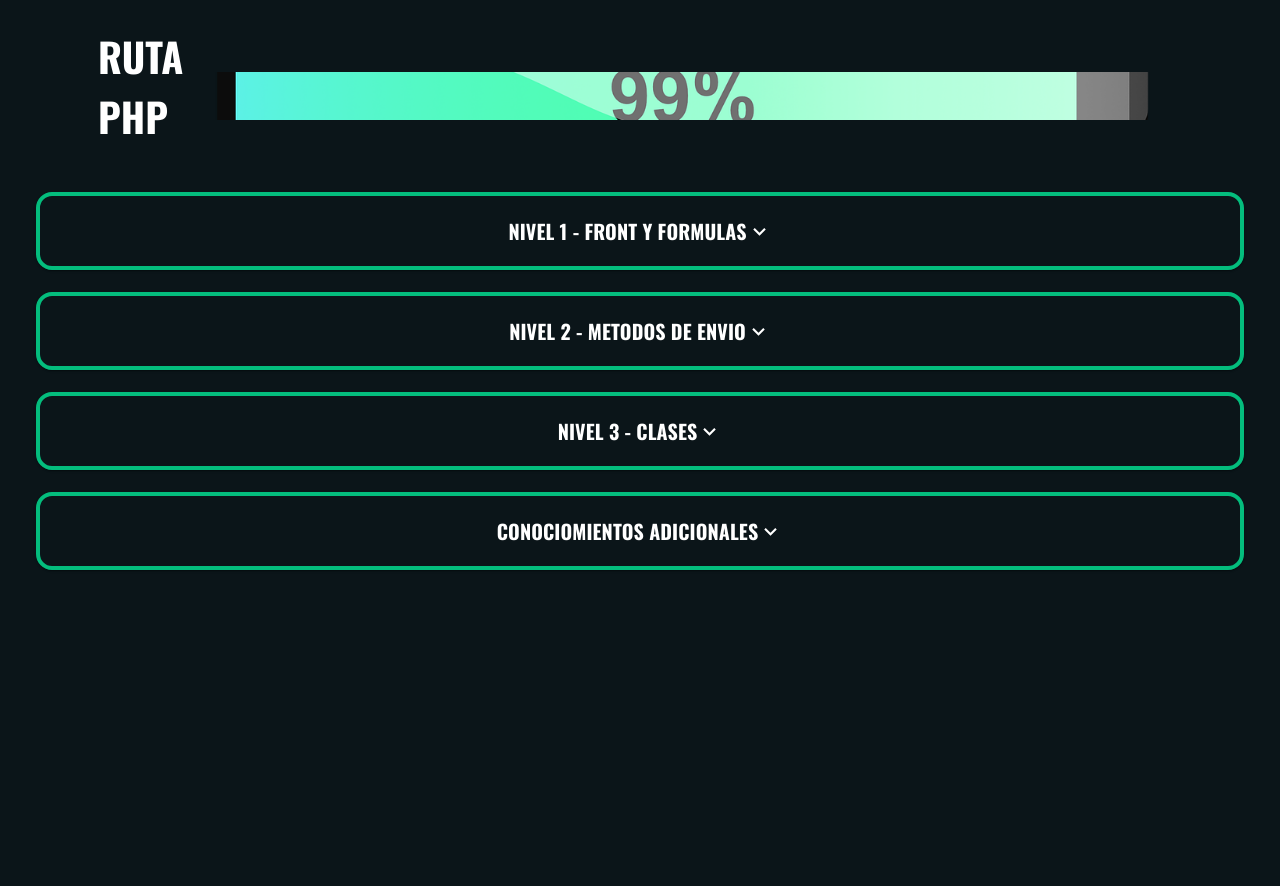
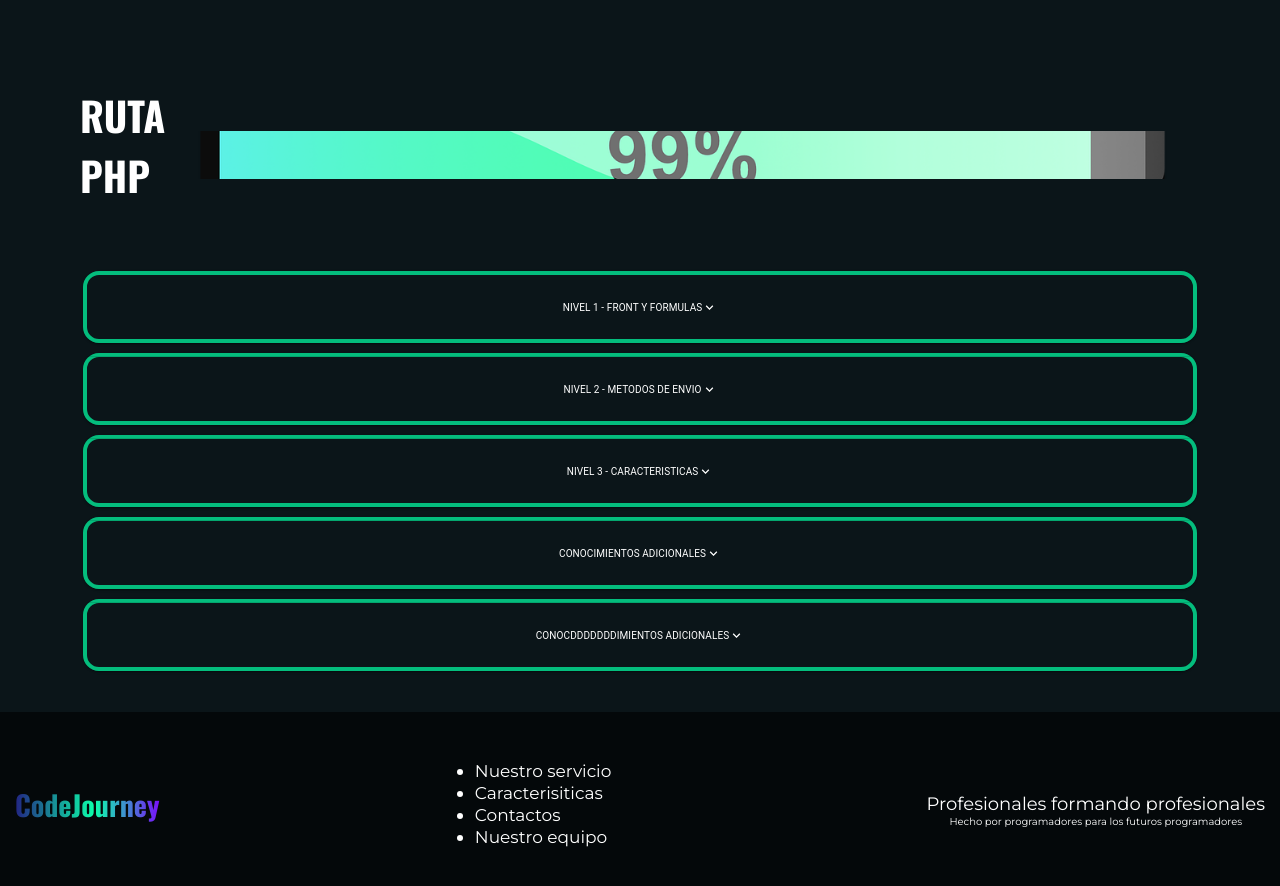
Before and after one commit to SofiDevO/proyecto--fullstack, a React (Vite) app in the folder frontend/CodeJourney/: page /ruta in a window 1280 px wide. Shown: the top 886 px of the page. Before the commit the page ends 800 px from the top, so only its background shows below. Built offline with nearby package versions, Linux system fonts and the light colour scheme.

Commit message:
se crea card-php

```diff
--- a/frontend/CodeJourney/src/pages/Rutas/Ruta.css
+++ b/frontend/CodeJourney/src/pages/Rutas/Ruta.css
@@ -1,6 +1,6 @@
 .ruta-container {
-  padding: 11px 18px;
-
+  padding: 11px 63px;
+  margin: 20px;
 }
 
 .title-container {
@@ -23,12 +23,38 @@
 
 }
 
+
+.ruta-accordion{
+   border-radius: 16px !important;
+  background-color: #00ffff00;
+  border: 4px solid #04BD7D;
+  padding: 8px 6px;
+
+
+}
+.ruta-accordion {
+  background-color: #00ffff00 !important;
+  display: flex;
+  align-items: center;
+  justify-content: center;
+  flex-direction: column;
+  margin-bottom: 10px;
+
+}
+
+.ruta-spanicon{
+  color: #fff;
+  font-size: 25px;
+}
+
 .ask-ruta {
   color: #fff;
   font-size: 20px;
   font-weight: bold;
   text-transform: uppercase;
   font-family: var(--main-font);
+  display: flex;
+  justify-content: center;
 }
 
 .text-ruta {
@@ -36,58 +62,23 @@
   font-size: 19px;
   font-weight: 500;
 }
+
 .container-info {
   display: flex;
   gap: 20%;
 }
-
-
 .level-list,
 .level-recommended {
-  flex: 1;
-  display: flex;
-  flex-direction: column;
-  align-items: center;
-}
-.subtitle-ruta {
-  font-size: var(--subtitle);
-  font-size: 20px;
-  font-weight: bold;
-  padding: 15px;
-}
-.check-ruta {
-  display: flex;
-  align-items: center;
-  justify-content: center;
-  gap: 10px;
-  border: 2px solid var(--primary-color);
-  border-radius: 5px;
-  width: 200px;
-  margin: 0 auto;
-  font-family: var(--main-font);
+flex: 1;
+display: flex;
+flex-direction: column;
+align-items: center;
 }
 
-.check-ruta input {
-  width: 20px;
-  height: 20px;
-  border-radius: 5px;
-  border: 2px solid var(--primary-color);
-  background-color: var(--primary-color);
-  cursor: pointer;
+.ruta-accordion-details{
+  padding: 0 12px;
 }
-@media screen and (max-width: 939px) {
-  .title-ruta {
-    padding: 5px 20px;
-  }
 
-  .ruta-container {
-    padding: 5px 20px;
-  }
-
-  .text-ruta {
-    font-size: 16px;
-  }
-}
 
 @media screen and (max-width: 768px) {
   .ask-ruta {
--- a/frontend/CodeJourney/src/pages/Rutas/Ruta.jsx
+++ b/frontend/CodeJourney/src/pages/Rutas/Ruta.jsx
@@ -1,199 +1,80 @@
 
+import * as React from "react";
 import Accordion from "@mui/material/Accordion";
 import AccordionSummary from "@mui/material/AccordionSummary";
 import AccordionDetails from "@mui/material/AccordionDetails";
 import Typography from "@mui/material/Typography";
 import ExpandMoreIcon from "@mui/icons-material/ExpandMore";
+
+import rutaData from "./rutaData"; // Import the data
 import "./Ruta.css";
-
+import "../../styles/global.css";
+import { Footer } from "../../components/footer/Footer";
 
 export const Ruta = () => {
   return (
-    <div className="ruta-container">
-    <div>
+    <>
+    <main>
       <div className="title-container">
-        <h1 className="title-ruta">ruta <br />php</h1>
+        <h1 className="title-ruta">
+          ruta <br />php
+        </h1>
         <img src="../img/loading/loading.png" alt="" />
-
-
-
-
-
       </div>
 
-
       <div className="ruta-container">
-        <Accordion
-          style={{
-            borderRadius: "16px",
-            backgroundColor: "#00ffff00",
-            border: "4px solid #04BD7D",
-            padding: "8px 6px",
-            display:"flex",
-            alignItems:"center",
-            justifyContent:"center",
-            flexDirection:"column",
-            spaceBetween:"space-between"
-          }}
+        <div></div>
+        <div>
+          {rutaData.map((section, index) => (
+            <Accordion key={index} className="ruta-accordion">
+              <AccordionSummary
+                expandIcon={<ExpandMoreIcon className="ruta-spanicon" />}
+                aria-controls={`panel${index + 1}a-content`}
+                id={`panel${index + 1}a-header`}
               >
-          <AccordionSummary
-            expandIcon={
-              <ExpandMoreIcon style={{ color: "#fff", fontSize: "25px" }} />
-            }
-            aria-controls="panel1a-content"
-            id="panel1a-header"
-          >
-            <Typography>
-              <div className="ask-ruta">
-              NIVEL 1 - Front y Formulas
-              </div>
-            </Typography>
+                <Typography className="ask-ruta">{section.title}</Typography>
               </AccordionSummary>
-          <AccordionDetails style={{padding:"0 12px"}}>
+              <AccordionDetails className="ruta-accordion-details">
                 <Typography>
                   <div className="text-ruta">
                     <div className="container-info">
                       <div className="level-list">
                         <ul>
-        <li>Conocimiento de los tipos primitivos</li>
-        <li>Declaración de variables, considerando los diferentes tipos</li>
-        <li>Uso de estructuras condicionales ('if', 'else')</li>
-        <li>Conocimiento de los operadores de asignación y comparación</li>
-        <li>Uso de estructuras de repetición y bucles ('while', 'for')</li>
-        <li>Uso de funciones, paso de parámetros y argumentos</li>
-        <li>Manipulación de métodos</li>
-        <li>Manipulación de arrays y listas</li>
+                          {section.content.map((item, i) => (
+                            <li key={i}>{item}</li>
+                          ))}
                         </ul>
                       </div>
                       <div className="level-recommended">
-      <h3 className="subtitle-ruta">El contenido que te recomendamos </h3>
+                        <h3 className="subtitle-ruta">
+                          El contenido que te recomendamos{" "}
+                        </h3>
                         <ul>
-        <li>W3Schools: PHP Variables</li>
-        <li>(The only proper) PDO tutorial</li>
-        <li>IBM: Containers</li>
+                          {section.recommendedContent.map((item, i) => (
+                            <li key={i}>{item}</li>
+                          ))}
                         </ul>
                       </div>
-
                     </div>
                     <div className="check-ruta">
-    <span>Conocimiento del <br /> nivel aprendido </span>
+                      <span>
+                        Conocimiento del <br /> nivel aprendido{" "}
+                      </span>
                       <input type="checkbox" />
                     </div>
-
-  </div>
-</Typography>
-
-          </AccordionDetails>
-        </Accordion>
-      </div>
-
-      <div className="ruta-container">
-        <Accordion
-        style={{
-            borderRadius: "16px",
-            backgroundColor: "#00ffff00",
-            border: "4px solid #04BD7D",
-            padding: "8px 6px",
-            display:"flex",
-            alignItems:"center",
-            justifyContent:"center",
-            flexDirection:"column",
-          }}
-        >
-          <AccordionSummary
-            expandIcon={
-              <ExpandMoreIcon style={{ color: "#fff", fontSize: "25px" }} />
-            }
-            aria-controls="panel1a-content"
-            id="panel1a-header"
-          >
-            <Typography>
-              <div className="ask-ruta">NIVEL 2 - Metodos de envio</div>
-            </Typography>
-          </AccordionSummary>
-          <AccordionDetails style={{padding:"0 12px"}}>
-            <Typography >
-              <div className="text-ruta">
-               Espacio para contenido
                   </div>
                 </Typography>
               </AccordionDetails>
             </Accordion>
+          ))}
         </div>
 
-      <div className="ruta-container">
-        <Accordion
-          style={{
-            borderRadius: "16px",
-            backgroundColor: "#00ffff00",
-            border: "4px solid #04BD7D",
-            padding: "8px 6px",
-            display:"flex",
-            alignItems:"center",
-            justifyContent:"center",
-            flexDirection:"column",
-          }}
-        >
-          <AccordionSummary
-            expandIcon={
-              <ExpandMoreIcon style={{ color: "#fff", fontSize: "25px" }} />
-            }
-            aria-controls="panel1a-content"
-            id="panel1a-header"
-          >
-            <Typography>
-              <div className="ask-ruta">
-                NIVEL 3 - Clases
       </div>
-            </Typography>
-          </AccordionSummary>
-          <AccordionDetails style={{padding:"0 12px"}}>
-            <Typography>
-              <div className="text-ruta">
-                Espacio para contenido
-              </div>
-            </Typography>
-          </AccordionDetails>
-        </Accordion>
-      </div>
-      <div className="ruta-container">
-        <Accordion
-           style={{
-            borderRadius: "16px",
-            backgroundColor: "#00ffff00",
-            border: "4px solid #04BD7D",
-            padding: "8px 6px",
-            display:"flex",
-            alignItems:"center",
-            justifyContent:"center",
-            flexDirection:"column",
-            cursor:"pointer"
 
-          }}
-        >
-          <AccordionSummary
-            expandIcon={
-              <ExpandMoreIcon style={{ color: "#fff", fontSize: "25px" }} />
-            }
-            aria-controls="panel1a-content"
-            id="panel1a-header"
-          >
-            <Typography>
-              <div className="ask-ruta">
-              Conociomientos adicionales
-              </div>
-            </Typography>
-          </AccordionSummary>
-          <AccordionDetails style={{padding:"0 12px"}}>
-            <Typography>
-              <div className="text-ruta">
-                Espacio para contenido
-              </div>
-            </Typography>
-          </AccordionDetails>
-        </Accordion>
-      </div>
-</div>
-   </div>
-  )
-}
+
+
+    </main>
+      <Footer />
+    </>
+  );
+};
--- /dev/null
+++ b/frontend/CodeJourney/src/pages/Rutas/rutaData.js
@@ -0,0 +1,69 @@
+const rutaData = [
+  {
+    title: "NIVEL 1 - Front y Formulas",
+    content: [
+      "Conocimiento de los tipos primitivos",
+      "Declaración de variables, considerando los diferentes tipos",
+    ],
+    recommendedContent: [
+      "W3Schools: PHP Variables",
+      "(The only proper) PDO tutorial",
+      "IBM: Containers",
+    ],
+  },
+  {
+    title: "NIVEL 2 - Metodos de envio",
+    content: [
+      "Conocimiento de los tipos primitivos",
+      "Declaración de variables, considerando los diferentes tipos",
+      "Espacio para Contenido",
+    ],
+    recommendedContent: [
+      "W3Schools: PHP Variables",
+      "(The only proper) PDO tutorial",
+      "IBM: Containers",
+    ],
+  },
+  {
+    title: "NIVEL 3 - Caracteristicas",
+    content: [
+      "Conocimiento de los tipos primitivos",
+      "Declaración de variables, considerando los diferentes tipos",
+      "Espacio para contenido Nivel 3",
+    ],
+    recommendedContent: [
+      "W3Schools: PHP Variables",
+      "(The only proper) PDO tutorial",
+      "IBM: Containers",
+    ],
+  },
+  {
+    title: "Conocimientos adicionales",
+    content: [
+      "Conocimiento de los tipos primitivos",
+      "Declaración de variables, considerando los diferentes tipos",
+      "Espacio para  Conocimientos adicionales",
+    ],
+    recommendedContent: [
+      "W3Schools: PHP Variables",
+      "(The only proper) PDO tutorial",
+      "IBM: Containers",
+    ],
+  },
+  {
+    title: "Conocdddddddimientos adicionales",
+    content: [
+      "Conocimiento de los tipos primitivos",
+      "Declaración de variables, considerando los diferentes tipos",
+      "Espacio para  Conocimientos adicionales",
+    ],
+    recommendedContent: [
+      "W3Schools: PHP Variables",
+      "(The only proper) PDO tutorial",
+      "IBM: Containers",
+    ],
+  },
+
+];
+
+export default rutaData;
```
Lines whose indentation alone changed are shown as unchanged.
